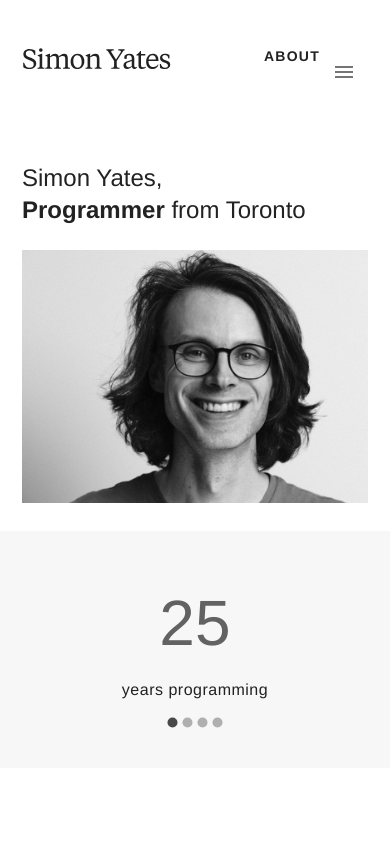
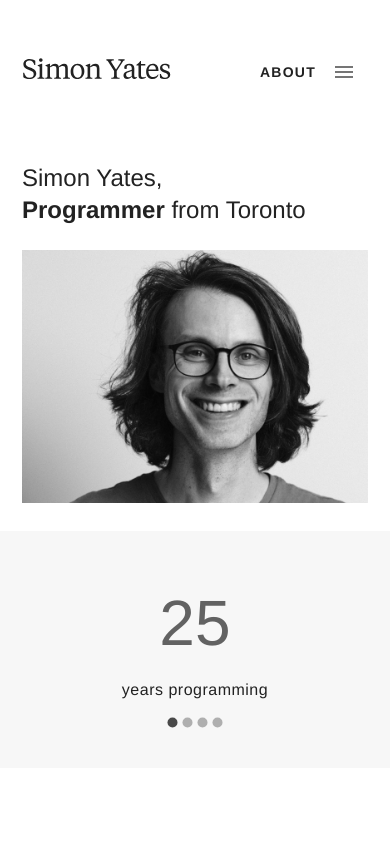
Before and after one commit to cheftechnical/simonyates, a React (Create React App) app: page /about in a window 390 px wide. Shown: the top 844 px of the page. Built offline with nearby package versions, Linux system fonts and the light colour scheme; a web font is replaced by a local one.

Commit message:
Fix the top nav for mobile

```diff
--- /dev/null
+++ b/src/layouts/Default/NavTop/ForMobile/CenterVertically.tsx
@@ -0,0 +1,29 @@
+/**
+ * Component provides syntactic-sugar for vertically centering its content
+ */
+import * as React from 'react';
+import {Box} from '@material-ui/core';
+import {makeStyles} from '@material-ui/core/styles';
+
+interface Props {
+	children?: any;
+}
+
+const useStyles = makeStyles((theme) => ({
+	root: {
+		height: '100%',
+	}
+}));
+
+export default function CenterVertically(props: Props) {
+	const classes = useStyles();
+	const {children} = props;
+
+	return (
+		<Box alignItems="center" className={classes.root} display="flex">
+			<Box>
+				{children}
+			</Box>
+		</Box>
+	);
+};
--- a/src/layouts/Default/NavTop/ForMobile/index.tsx
+++ b/src/layouts/Default/NavTop/ForMobile/index.tsx
@@ -9,6 +9,7 @@ import Menu from './Menu';
 import {color} from '../../../../styling/Color';
 import Typography from '../../../../styling/Typography';
 import rem from '../../../../styling/rem';
+import CenterVertically from './CenterVertically';
 
 interface Props {
 	selected?: string;
@@ -26,11 +27,21 @@ const useStyles = makeStyles((theme) => ({
 		zIndex: 999
 	},
 	selected: {
+		paddingRight: theme.spacing((16-12) / 8),
 		fontWeight: 'bold',
 		fontSize: rem(14),
 		lineHeight: rem(16),
 		letterSpacing: rem(1.25),
 		textTransform: 'uppercase',
+	},
+	box1: {
+		// backgroundColor: 'magenta'
+	},
+	box2: {
+		// backgroundColor: 'cyan'
+	},
+	box3: {
+		// backgroundColor: 'lime'
 	}
 }));
 
@@ -44,7 +55,7 @@ export default function ForMobile(props: Props) {
 		setIsMenuVisible(false);
 	}, []);
 
-	const handleShowMenu = React.useCallback(() =>{
+	const handleShowMenu = React.useCallback(() => {
 		setIsMenuVisible(true);
 	}, []);
 
@@ -54,24 +65,30 @@ export default function ForMobile(props: Props) {
 			<MyContainer>
 				<Box display="flex" justifyContent="flex-end">
 					{/* Left align */}
-					<Box flexGrow={1}>
+					<Box flexGrow={1} className={classes.box1}>
+						<CenterVertically>
 							<Link component={ReactRouterDom} to="/"><Logo
 								brand="simon-yates"
 								variant="default"
 								width={149}
 							/></Link>
+						</CenterVertically>
 					</Box>
 
 					{/*	Right align */}
-					<Box>
+					<Box className={classes.box2}>
+						<CenterVertically>
 							<Typography className={classes.selected} group="primary" variant="body" weight="regular">
 								{selected}
 							</Typography>
+						</CenterVertically>
 					</Box>
-					<Box>
+					<Box className={classes.box3}>
+						<CenterVertically>
 							<IconButton aria-label="menu" onClick={handleShowMenu}>
 								<MenuIcon/>
 							</IconButton>
+						</CenterVertically>
 					</Box>
 				</Box>
 			</MyContainer>
```
Lines whose indentation alone changed are shown as unchanged.
